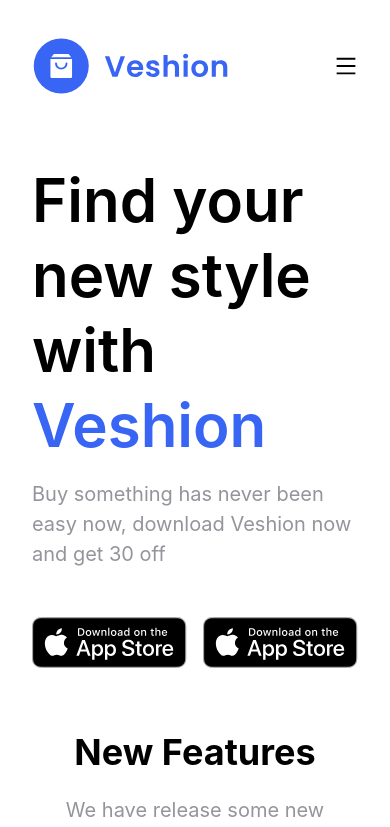
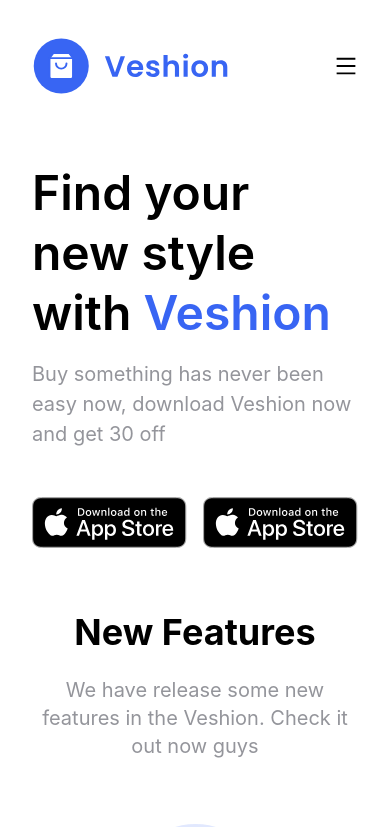
Before and after one commit to gustavocabraltv/windland-lp, a Next.js app: page / in a window 390 px wide. Shown: the top 827 px of the page. Built offline with nearby package versions, Linux system fonts and the light colour scheme.

Commit message:
Typography

```diff
--- a/components/Hero.js
+++ b/components/Hero.js
@@ -7,7 +7,7 @@
 
          <div className='flex max-w-[1280px] justify-between w-full items-center px-8 md:px-4 lg:px-0  my-8'>
         <div className='flex flex-col gap-4'>
-            <h1 className=' text-6xl md:text-5xl lg:text-7xl font-semibold leading-tight w-fit'>Find your new style with <span className='text-[#3865F3]'>Veshion</span></h1>
+            <h1 className=' text-5xl md:text-5xl lg:text-7xl font-semibold leading-tight w-fit'>Find your new style with <span className='text-[#3865F3]'>Veshion</span></h1>
             <p className=' text-[#94959B] text-[20px] w-fit'>Buy something has never been easy now, download Veshion now and get 30 off</p>
             <div className='flex flex-row gap-4 mt-8'>
             <Image
```
